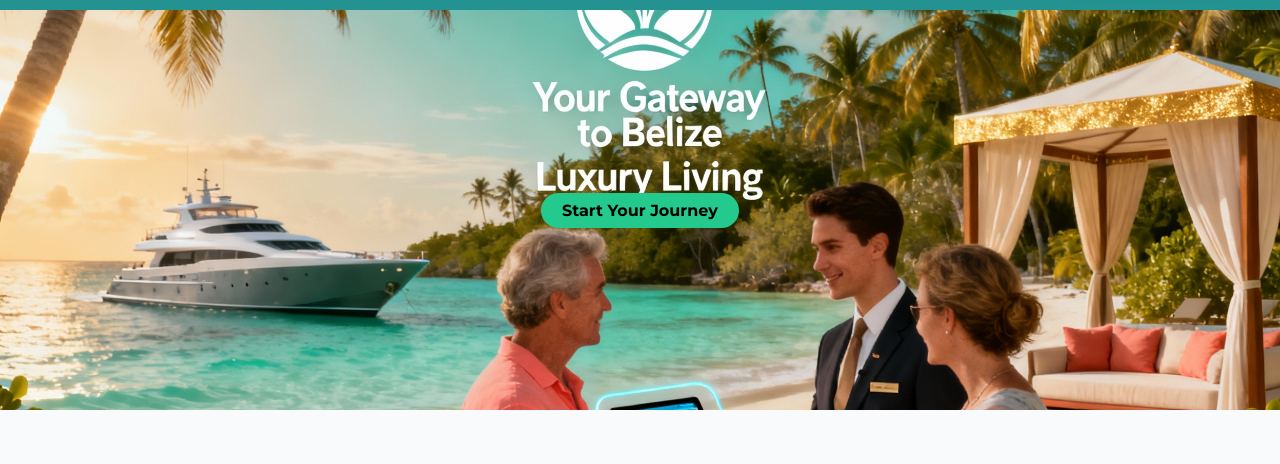
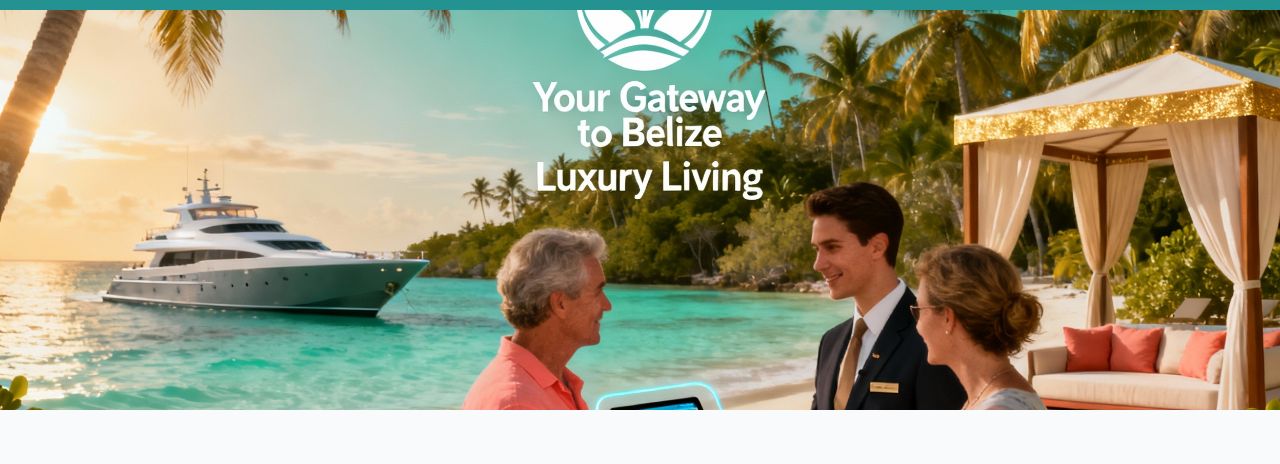
Before and after one commit to ddean6232/myconciergeinbelize, a plain HTML site: page index.html in a window 1280 px wide. Shown: the part 57-521 px from the top of the page. Drawn offline with Linux system fonts and the light colour scheme.

Commit message:
remove journey button

```diff
--- a/index.html
+++ b/index.html
@@ -21,9 +21,6 @@
     </nav>
     <section class="hero">
       <img src="assets/generated-image.png" alt="Belize tropical paradise" class="hero-bg">
-      <div class="hero-content">
-        <a href="#book" class="btn-primary">Start Your Journey</a>
-      </div>
     </section>
   </header>
 
```
